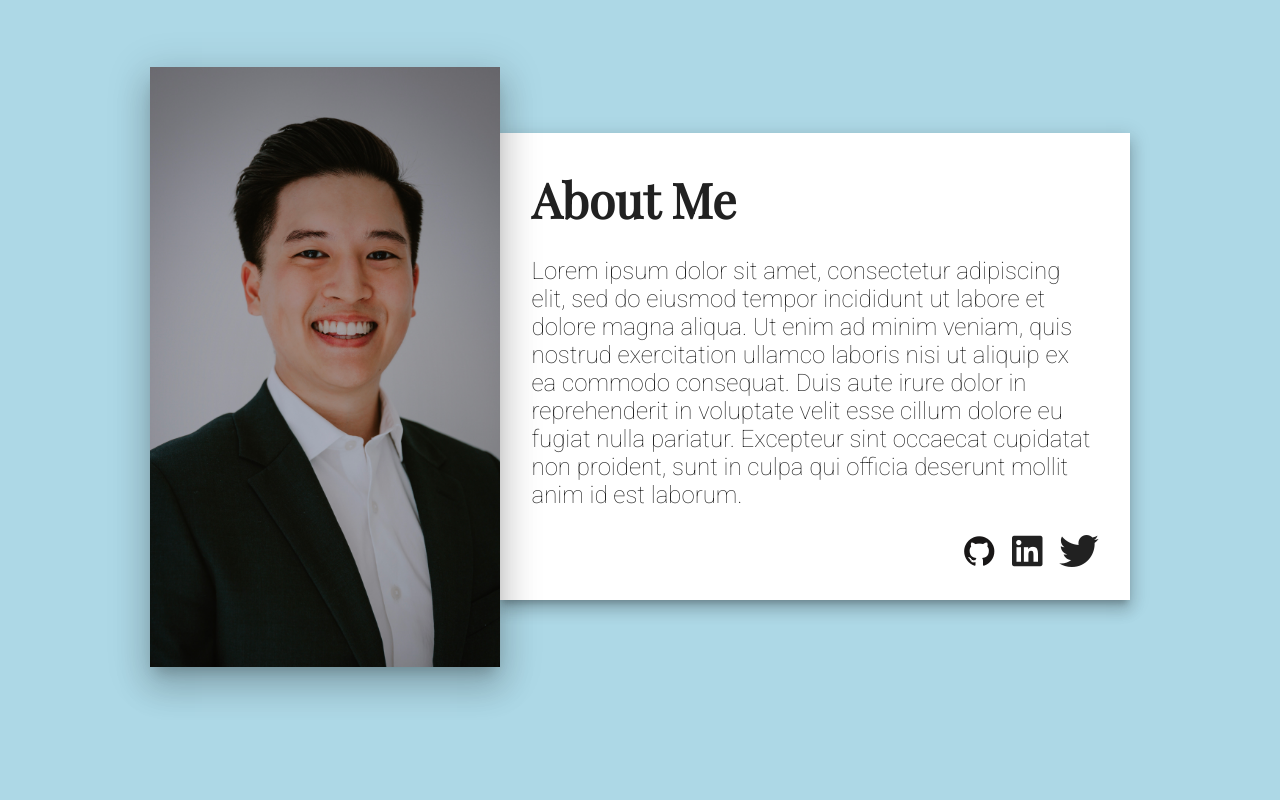
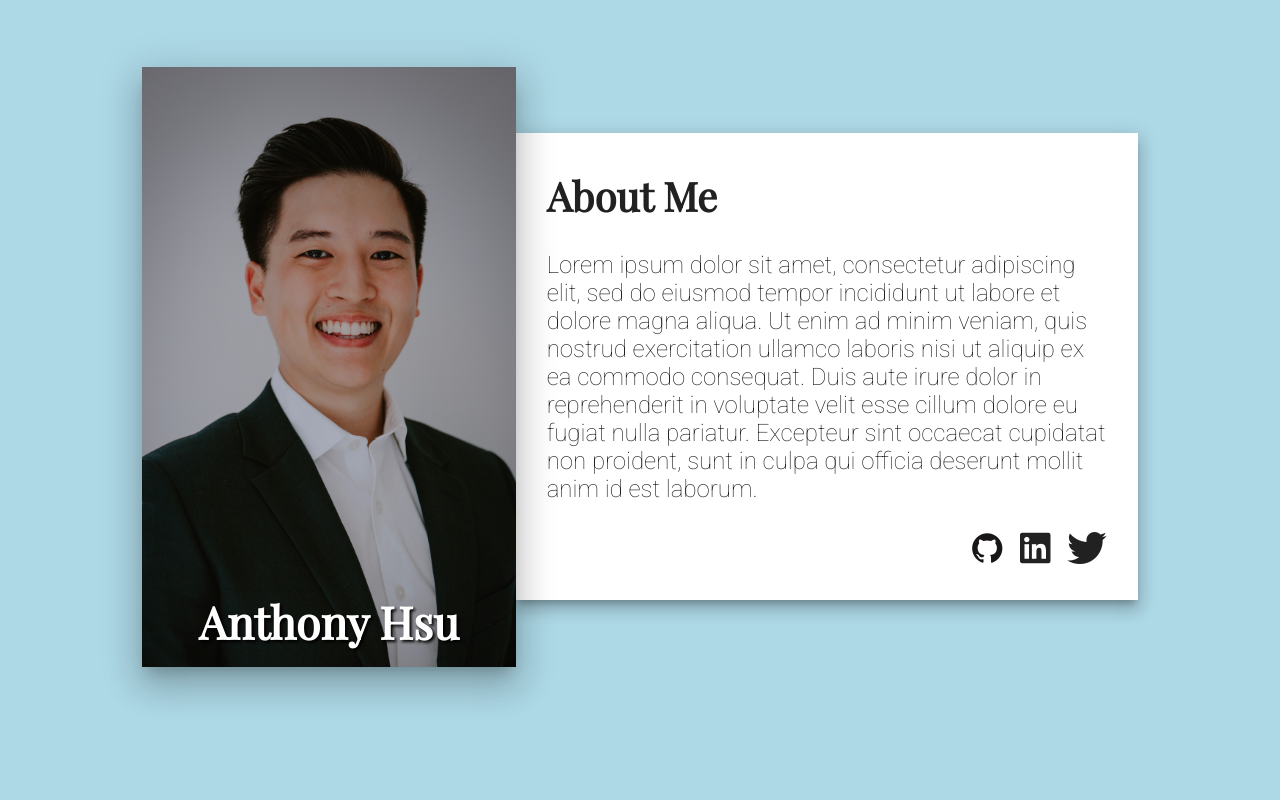
Before and after one commit to anthony-hsu/portfolio, a React (Vite) app: page / in a window 1280 px wide. Shown: the top 800 px of the page. Built offline with nearby package versions, Linux system fonts and the light colour scheme.

Commit message:
Add About section name

```diff
--- a/src/App.css
+++ b/src/App.css
@@ -13,26 +13,39 @@ body {
   padding: 0 5rem;
   height: 100vh;
   display: grid;
-  grid-template-columns: repeat(16, 1fr);
+  grid-template-columns: repeat(18, 1fr);
   grid-template-rows: repeat(12, 1fr);
 }
 
 .about-image-card {
-  grid-column: 2 / 7;
+  grid-column: 2 / 8;
   grid-row: 2 / 11;
   z-index: 1;
+  position: relative;
 }
 
 .about-image {
   height: 100%;
   width: 100%;
   object-fit: cover;
-  object-position: center;
+  object-position: top;
+}
+
+.about-name {
+  position: absolute;
+  margin: 0;
+  color: white;
+  text-shadow: 2px 2px 3px black;
+  font-family: 'Playfair Display', system-ui, -apple-system, BlinkMacSystemFont, 'Segoe UI', Roboto, Oxygen, Ubuntu, Cantarell, 'Open Sans', 'Helvetica Neue', serif;
+  font-size: 3.5vw;
+  bottom: 1rem;
+  left: 0;
+  right: 0;
 }
 
 .about-text-card {
   padding: 5%;
-  grid-column: 7 / 16;
+  grid-column: 8 / 18;
   grid-row: 3 / 10;
   z-index: 0;
   text-align: left;
@@ -44,7 +57,7 @@ body {
 .about-text-title {
   margin: 0;
   font-family: 'Playfair Display', system-ui, -apple-system, BlinkMacSystemFont, 'Segoe UI', Roboto, Oxygen, Ubuntu, Cantarell, 'Open Sans', 'Helvetica Neue', serif;
-  font-size: 3rem;
+  font-size: 2.5rem;
 }
 
 .about-text-body {
--- a/src/components/About.jsx
+++ b/src/components/About.jsx
@@ -5,6 +5,7 @@ function About() {
   return (
     <div className="about-container">
       <Card className="about-image-card" elevation={20} square>
+        <h1 className="about-name">Anthony Hsu</h1>
         <img src={imageUrl} className="about-image" />
       </Card>
       <Card className="about-text-card" elevation={10} square>
```
